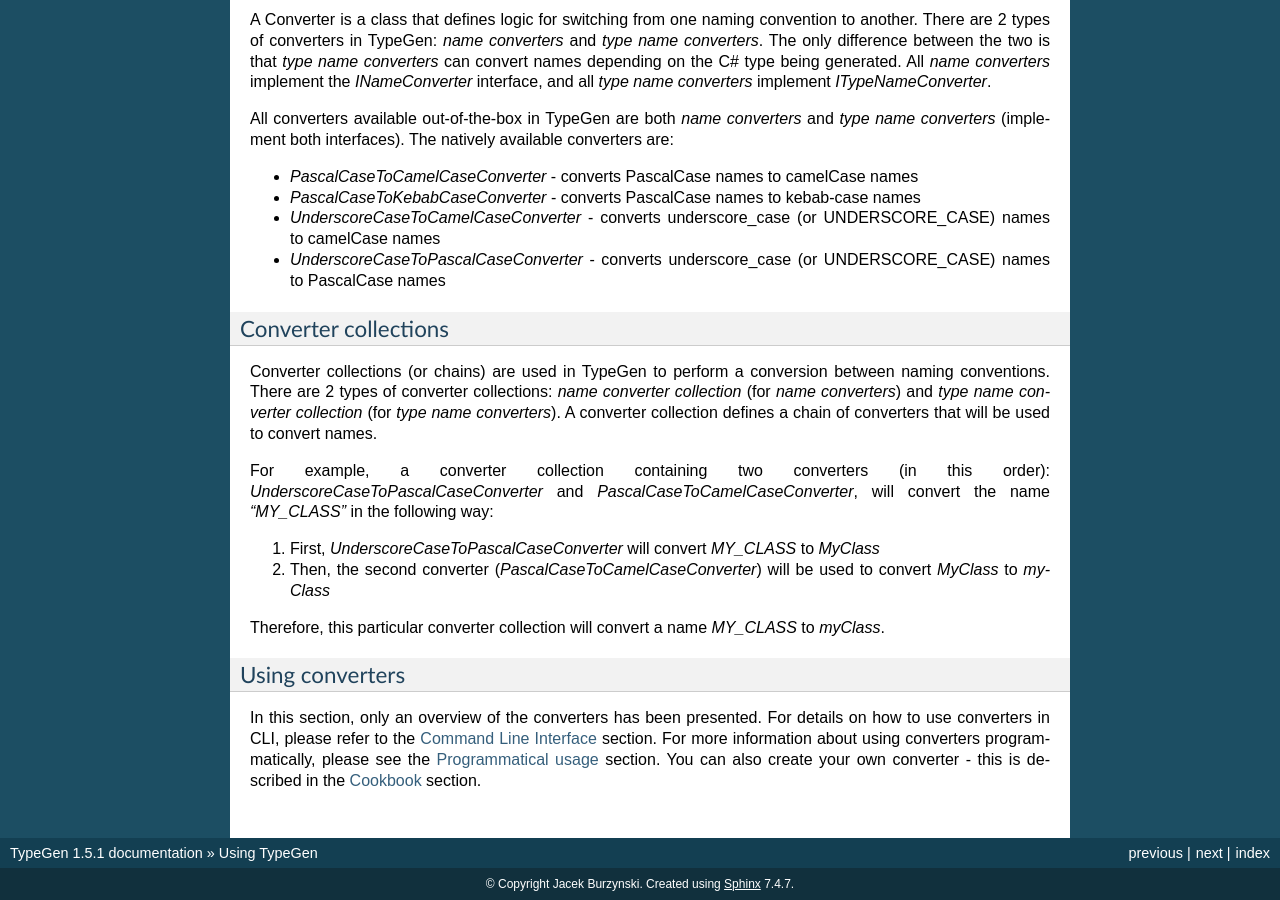
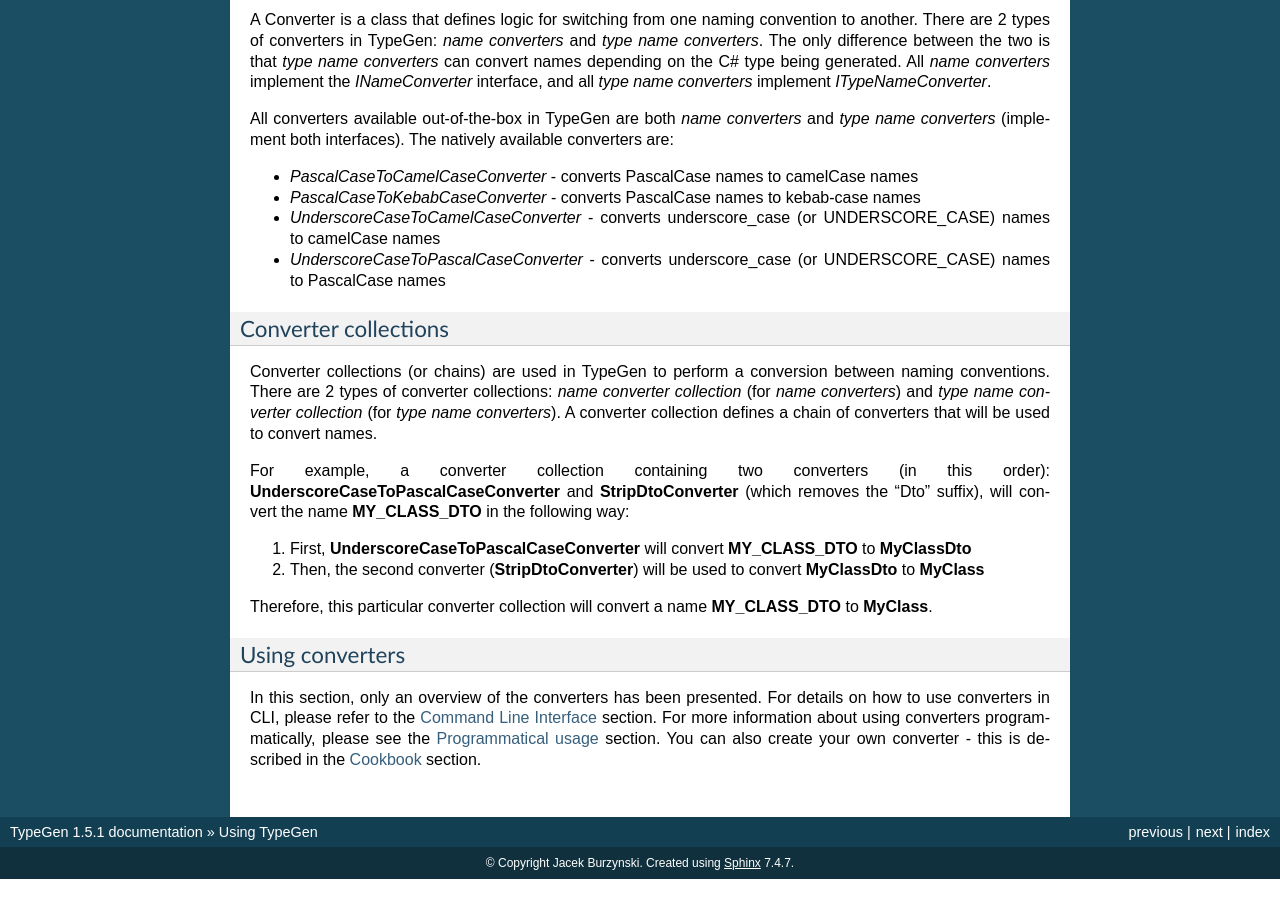
Before and after one commit to jburzynski/TypeGenDocs, a Sphinx documentation site: the page built from source/usingtypegen.rst, in a window 1280 px wide and 900 px high, scrolled down 7610 px. Built offline with Sphinx 7.4.7, drawn with Linux system fonts in a browser that asks for light colours; after the commit the page ends 8489 px from its top, so only the background shows below that.

Commit message:
changed converter collection example

```diff
--- a/source/usingtypegen.rst
+++ b/source/usingtypegen.rst
@@ -461,12 +461,12 @@
 
 Converter collections (or chains) are used in TypeGen to perform a conversion between naming conventions. There are 2 types of converter collections: *name converter collection* (for *name converters*) and *type name converter collection* (for *type name converters*). A converter collection defines a chain of converters that will be used to convert names.
 
-For example, a converter collection containing two converters (in this order): *UnderscoreCaseToPascalCaseConverter* and *PascalCaseToCamelCaseConverter*, will convert the name *"MY_CLASS"* in the following way:
+For example, a converter collection containing two converters (in this order): **UnderscoreCaseToPascalCaseConverter** and **StripDtoConverter** (which removes the "Dto" suffix), will convert the name **MY_CLASS_DTO** in the following way:
 
-#. First, *UnderscoreCaseToPascalCaseConverter* will convert *MY_CLASS* to *MyClass*
-#. Then, the second converter (*PascalCaseToCamelCaseConverter*) will be used to convert *MyClass* to *myClass*
+#. First, **UnderscoreCaseToPascalCaseConverter** will convert **MY_CLASS_DTO** to **MyClassDto**
+#. Then, the second converter (**StripDtoConverter**) will be used to convert **MyClassDto** to **MyClass**
 
-Therefore, this particular converter collection will convert a name *MY_CLASS* to *myClass*.
+Therefore, this particular converter collection will convert a name **MY_CLASS_DTO** to **MyClass**.
 
 Using converters
 ----------------
```
